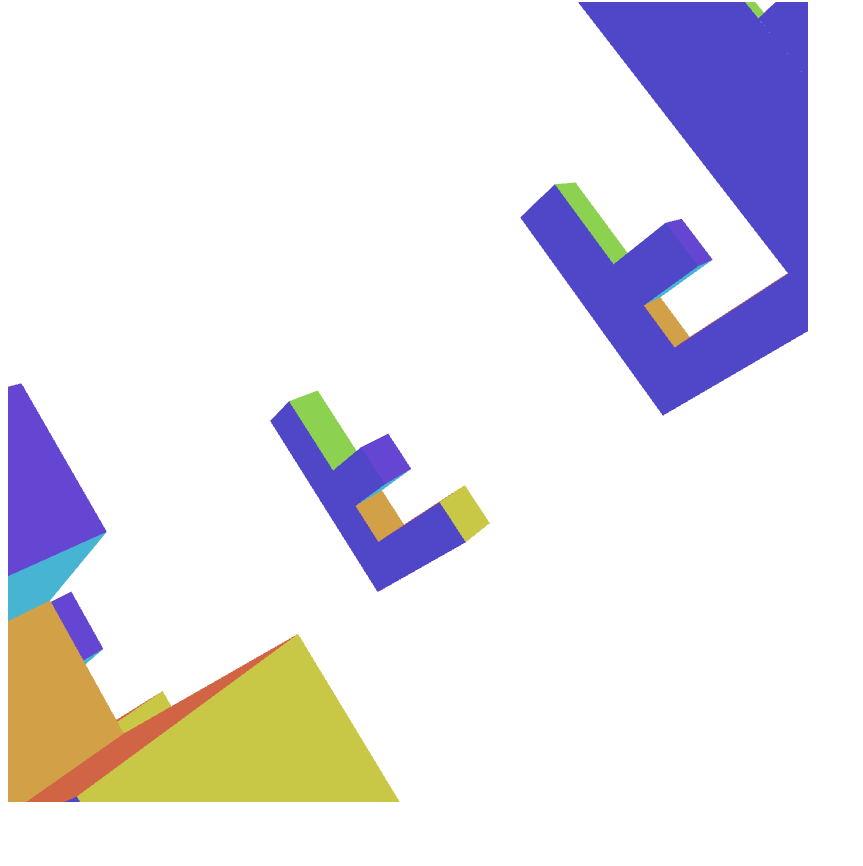
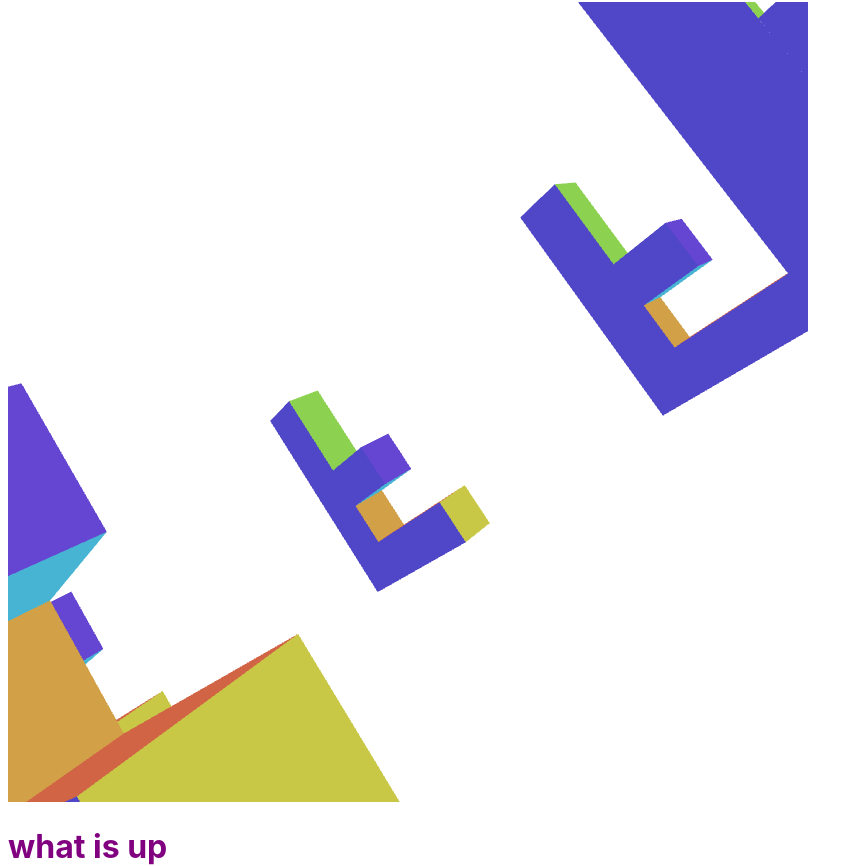
Before and after one commit to Yxwww/svelte-webgl-playground, a Svelte app: page / in a window 1280 px wide. Shown: the part 330-1196 px from the top of the page, without its empty margins (0-863 px from the left). Before the commit the page ends 1136 px from the top, so only its background shows below. Built offline with nearby package versions, Linux system fonts and the light colour scheme.

Commit message:
Add thumbnail

```diff
--- a/src/App.svelte
+++ b/src/App.svelte
@@ -136,3 +136,4 @@
 <div bind:this={container}>
   <canvas width="800" height="800" bind:this={canvasElement}></canvas>
 </div>
+<h1>what is up</h1>
--- a/tsconfig.json
+++ b/tsconfig.json
@@ -1,5 +1,5 @@
 {
-   "extends": "@tsconfig/svelte/tsconfig.json",
+    "extends": "@tsconfig/svelte/tsconfig.json",
     "include": ["src/**/*", "src/node_modules"],
     "exclude": ["node_modules/*", "__sapper__/*", "public/*"]
 }
```
Also changed, not shown: thumbnail.png (added), 1 other file (tests, documents, lock files or other folders).
